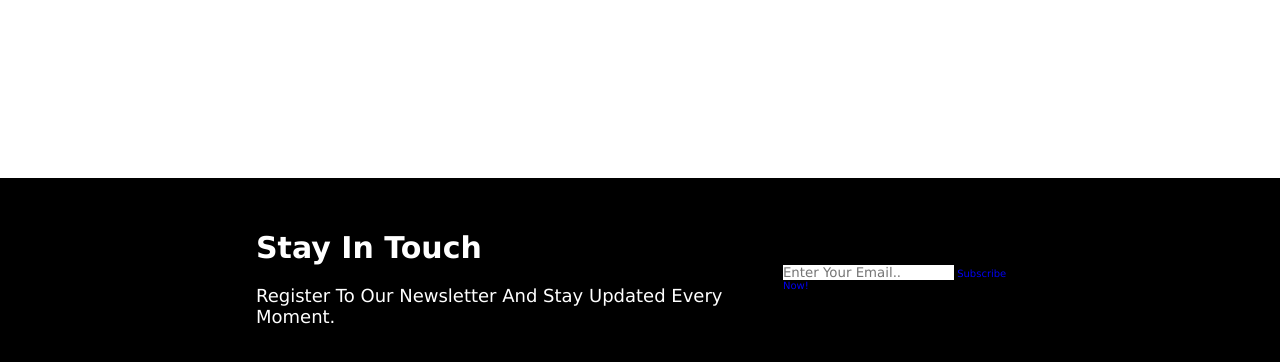
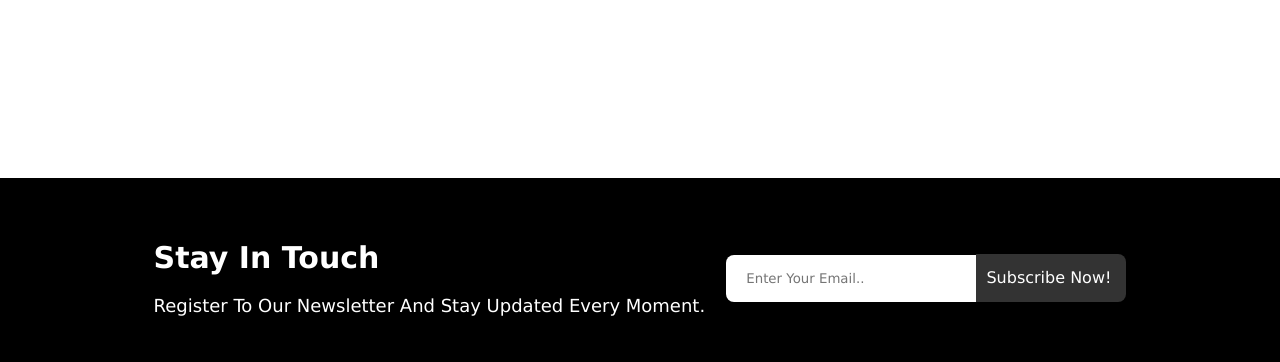
Before and after one commit to soukasamadi/Yoga-Moves-Studio, a plain HTML site: page index.html in a window 1280 px wide. Shown: the part 2394-2756 px from the top of the page. Drawn offline with Linux system fonts and the light colour scheme.

Commit message:
Decorate newslette form and update margins

```diff
--- a/assets/css/style.css
+++ b/assets/css/style.css
@@ -274,7 +274,7 @@ header .fa-bars {
     background-color: #000;
 }
 .newsletter-text{
-    margin-left: 20%;
+    margin-left: 12%;
     color: #fff;
 }
 
@@ -287,5 +287,19 @@ header .fa-bars {
     font-size: 18px;
 }
 .newsletter-form{
-    margin-right: 20%;
+    margin-right: 12%;
 }
+.newsletter-form input{
+    width: 250px;
+    padding: 16px 20px;
+    box-sizing: border-box;
+    border-radius: 8px 0  0 8px;
+}
+.newsletter-form a{
+    margin-left: -3px;
+    color: white;
+    background-color: #333;
+    border-radius: 0 8px 8px 0;
+    padding:14px 15px 15px 10px;
+    font-size: 16px;
+}
```
